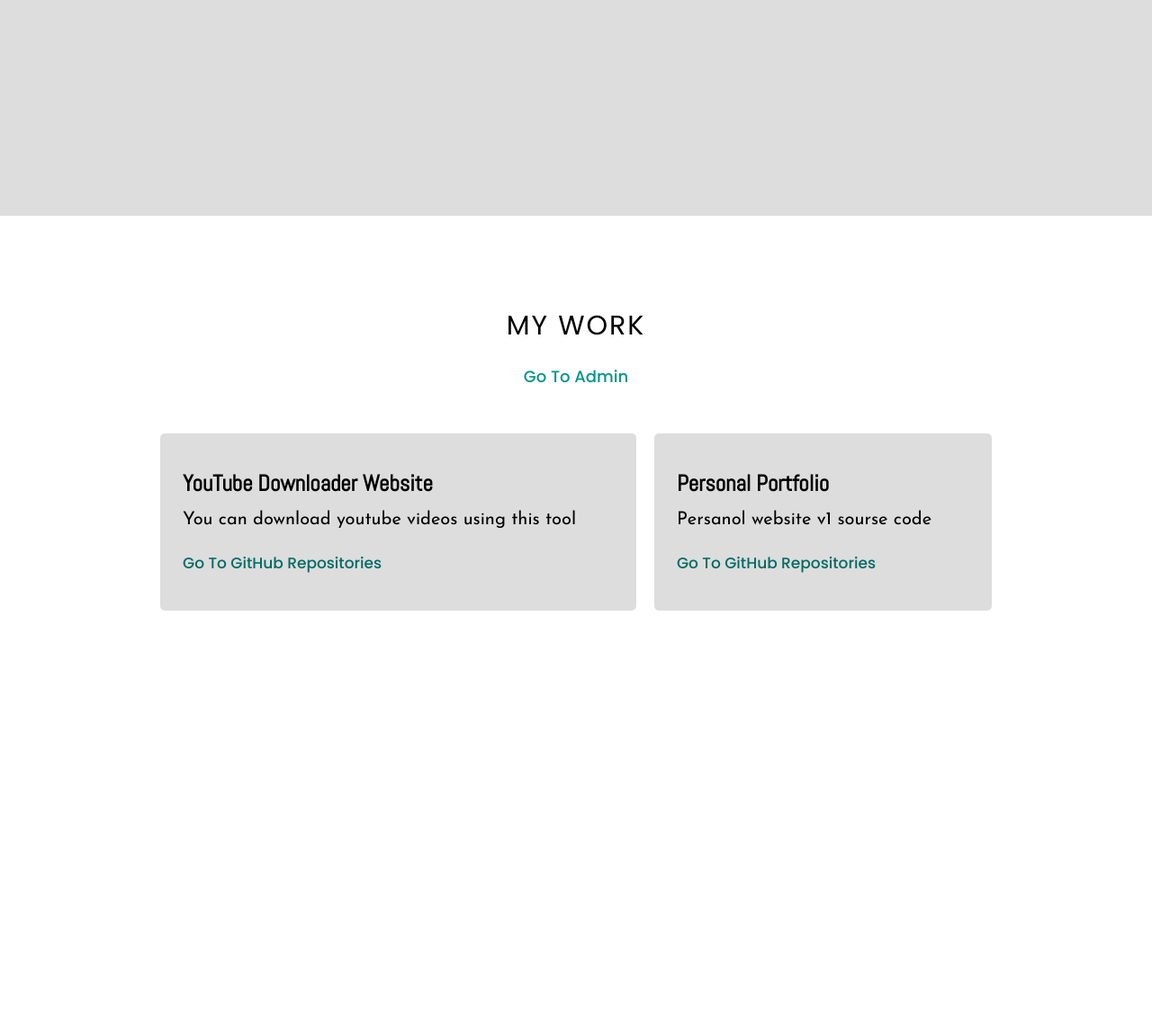
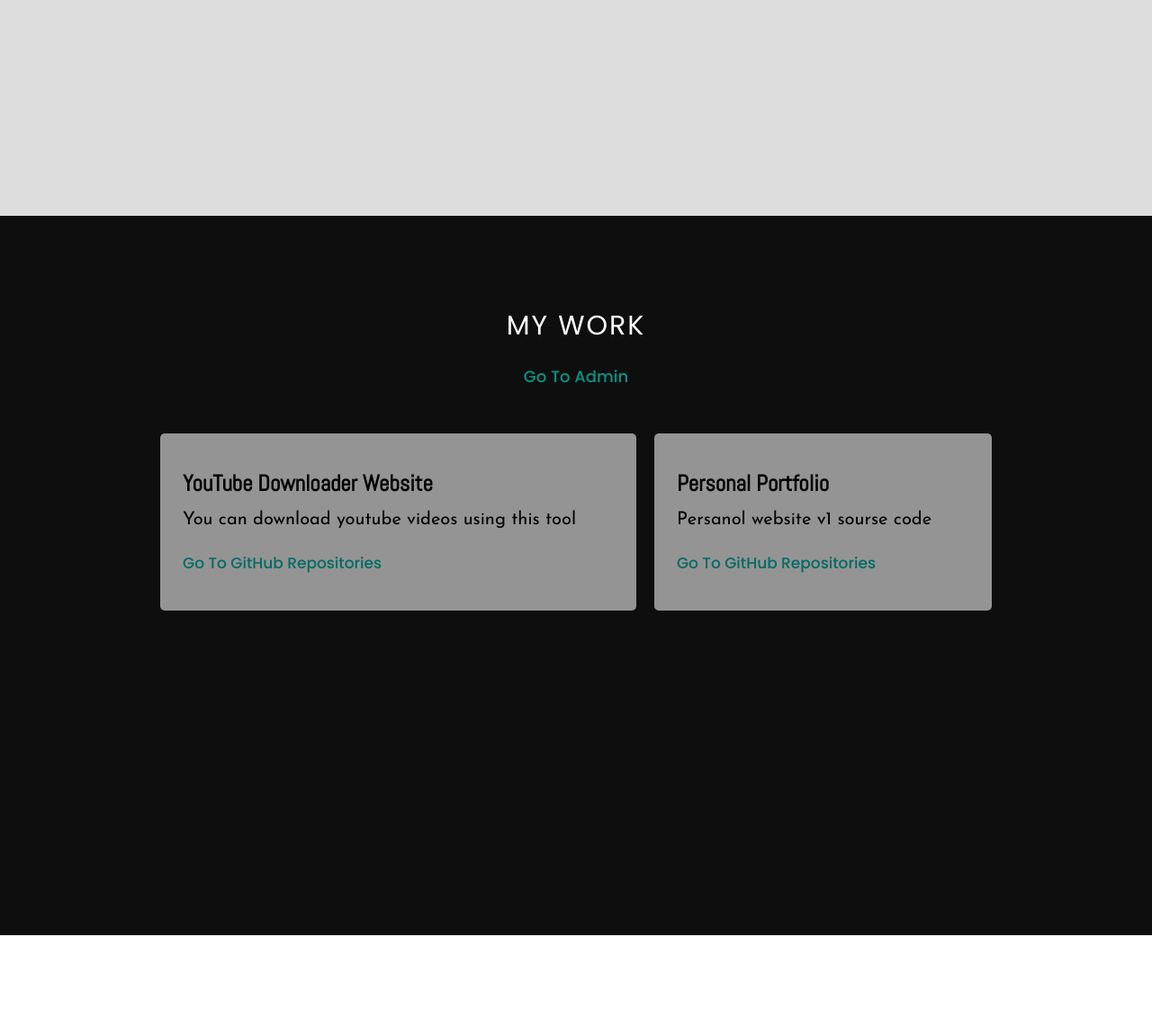
Before and after one commit to tharindadamruwa/personal-portfolio-v2, a PHP site: page / in a window 1280 px wide. Shown: the part 1360-2501 px from the top of the page at 90% size. Run offline with PHP 8.4, Linux system fonts and the light colour scheme; data comes from the database, SQL or seed files in the repository; data that the repository does not hold is empty; some web fonts are replaced.

Commit message:
update my work color

```diff
--- a/css/style.css
+++ b/css/style.css
@@ -218,7 +218,7 @@ nav .menu-btn i {
 .work_section {
     width: 100%;
     min-height: 100vh;
-    background: rgba(255, 255, 255, 0.437);
+    background: #0E0E0E;
 }
 
 .work_continer {
@@ -259,7 +259,7 @@ nav .menu-btn i {
 }
 
 .work_row {
-    background: #ddd;
+    background: #d4d4d4ad;
     padding: 40px 25px;
     border-radius: 5px;
     cursor: pointer;
@@ -267,7 +267,7 @@ nav .menu-btn i {
 }
 
 .work_row:hover {
-    box-shadow: 0px 15px 30px 0px rgb(0 0 0 / 70%);
+    box-shadow: 0px 5px 20px 5px rgba(255, 255, 255, 0.651);
 }
 
 .work_row .work_name {
@@ -275,6 +275,7 @@ nav .menu-btn i {
     font-size: 25px;
     font-weight: bold;
     margin-bottom: 10px;
+    color: #000000;
 }
 
 .work_row .work_dec {
@@ -283,6 +284,7 @@ nav .menu-btn i {
     line-height: 1.5;
     text-align: justify;
     margin-bottom: 20px;
+    color: #000000;
 }
 
 .work_row .work_github_link a {
--- a/index.php
+++ b/index.php
@@ -106,7 +106,7 @@
 
             <div class="work_continer">
 
-                <div class="work_title">My work</div>
+                <div class="work_title" style="color: #fff;">My work</div>
 
                 <center><a target='_blank' href='login.php' id='admin-btn'>Go To Admin</a></center>
 
```
